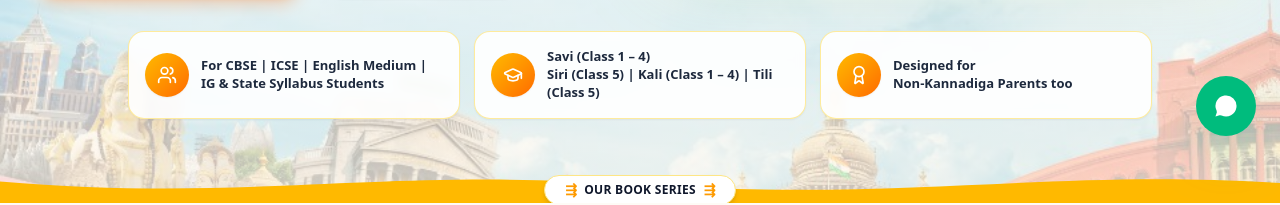
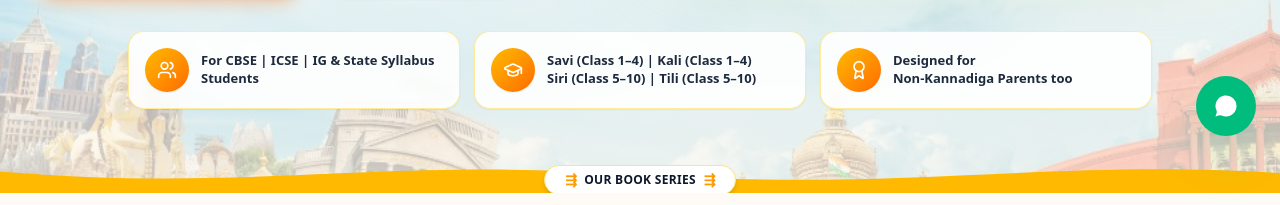
Before and after one commit to Krishna199399/belasu, a Next.js app: page / in a window 1280 px wide. Shown: the part 640-845 px from the top of the page. Built offline with nearby package versions, Linux system fonts and the light colour scheme; no server answers.

Commit message:
fix(home): update trust strip (remove english medium, correct savi/kali/siri/tili class ranges)

```diff
--- a/src/components/home/HeroCarousel.tsx
+++ b/src/components/home/HeroCarousel.tsx
@@ -540,7 +540,7 @@ export const HeroCarousel: React.FC<HeroCarouselProps> = ({ onPreview }) => {
               <Users className="w-5 h-5" />
             </div>
             <div className="text-xs sm:text-[13px] font-bold text-slate-800 leading-snug">
-              For CBSE | ICSE | English Medium | IG &amp; State Syllabus Students
+              For CBSE | ICSE | IG &amp; State Syllabus Students
             </div>
           </div>
 
@@ -550,8 +550,8 @@ export const HeroCarousel: React.FC<HeroCarouselProps> = ({ onPreview }) => {
               <GraduationCap className="w-5 h-5" />
             </div>
             <div className="text-xs sm:text-[13px] font-bold text-slate-800 leading-snug">
-              Savi (Class 1 – 4) <br className="hidden sm:inline" />
-              Siri (Class 5) | Kali (Class 1 – 4) | Tili (Class 5)
+              Savi (Class 1–4) | Kali (Class 1–4) <br className="hidden sm:inline" />
+              Siri (Class 5–10) | Tili (Class 5–10)
             </div>
           </div>
 
```
